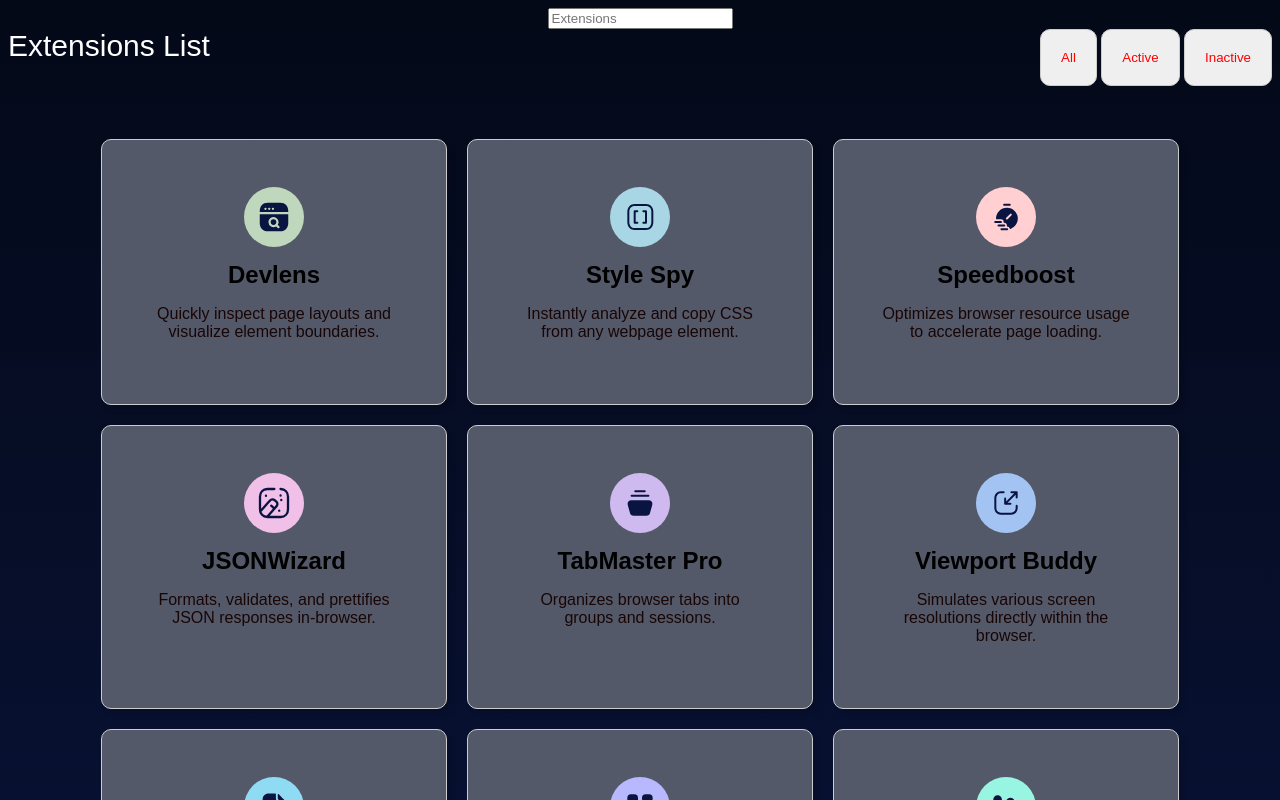
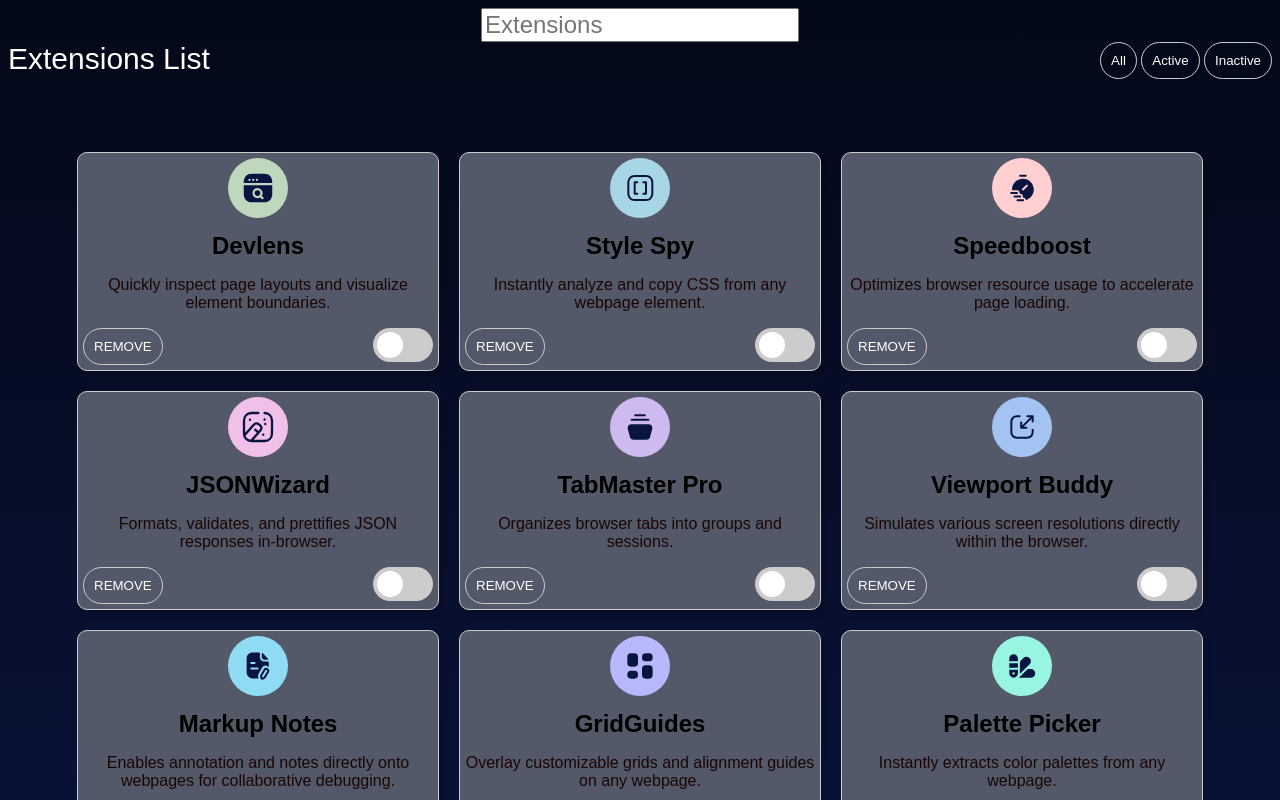
Before and after one commit to jp249/BrowserExtensionReact, a React (Vite) app: page / in a window 1280 px wide. Shown: the top 800 px of the page. Built offline with nearby package versions, Linux system fonts and the light colour scheme.

Commit message:
CSS edited more

```diff
--- a/src/Card.jsx
+++ b/src/Card.jsx
@@ -1,13 +1,21 @@
 function Card (props) {
-  return(
+  return(<>
     <div className="Card">
       <img className="cardimage"  alt="extension icon" src={props.image}></img>
       <h2 className="header">{props.header}</h2>
       <p className='body'>{props.paragraph}</p>
+      <label class="switch">
+      <input type="checkbox"/>
+      <span class="slider round"></span>
+      </label>
+      <div>
+      <button class="removeButton">REMOVE</button>
+      </div>
     </div>
+    </>
+
   )
 }
-
 export default Card
 
 //{description2.body3}
--- a/src/index.css
+++ b/src/index.css
@@ -2,10 +2,12 @@
   border: 1px solid hsl(0, 0%, 80%);
   border-radius: 10px;
   box-shadow: 5px 5px 5px hsla(0, 0%, 0%, 0.1);
-  padding: 47px;
+  padding: 5px;
   margin: 10px;
   text-align: center;
-  max-width: 250px;
+  max-width: 350px;
+  /*width: 290px;*/
+  flex-direction: row;
   display: inline-block;
   margin-top: 10px;
   background-color: hsl(226, 11%, 37%);
@@ -53,11 +55,18 @@ color: hsl(0, 60%, 6%);
 }
 
 .header2 .buttons{
-  color: red;
   border: 1px solid hsl(0, 0%, 80%);
-  border-radius: 10px;
-  padding: 20px;
   font-family: Arial, Helvetica, sans-serif;
+  margin-top: 0px;
+  padding: 10px;
+  border-radius: 1.5rem;
+  color: white;
+  background-color: transparent;
+  cursor: pointer;
+}
+
+.header2 .buttons:hover{
+  background-color: hsl(3, 86%, 64%);
 }
 
 .searchBar {
@@ -65,6 +74,11 @@ color: hsl(0, 60%, 6%);
   align-items: center;
   justify-content: center;
   font-family: Arial, Helvetica, sans-serif;
+  font-size: large;
+}
+
+input.searchBar{
+  background-color: transparent;
 }
 
 .wholedamnpage {
@@ -76,3 +90,94 @@ color: hsl(0, 60%, 6%);
   justify-content: center;
   flex-wrap: wrap;
 }
+
+input[type="text"]{
+  font-size: 1.5rem;
+
+}
+
+/* Toggle Switch CSS Start */
+
+.switch {
+  float: right;
+  position: relative;
+  /*display: inline-block;*/
+  width: 60px;
+  height: 34px;
+}
+
+/* Hide default HTML checkbox */
+.switch input {
+  opacity: 0;
+  width: 0;
+  height: 0;
+}
+
+/* The slider */
+.slider {
+  position: absolute;
+  cursor: pointer;
+  top: 0;
+  left: 0;
+  right: 0;
+  bottom: 0;
+  background-color: #ccc;
+  -webkit-transition: .4s;
+  transition: .4s;
+}
+
+.slider:before {
+  position: absolute;
+  content: "";
+  height: 26px;
+  width: 26px;
+  left: 4px;
+  bottom: 4px;
+  background-color: white;
+  -webkit-transition: .4s;
+  transition: .4s;
+}
+
+input:checked + .slider {
+  background-color: hsl(3, 86%, 64%); /*#2196F3 is default */
+}
+
+input:focus + .slider {
+  box-shadow: 0 0 1px #2196F3;
+}
+
+input:checked + .slider:before {
+  -webkit-transform: translateX(26px);
+  -ms-transform: translateX(26px);
+  transform: translateX(26px);
+}
+
+/* Rounded sliders */
+.slider.round {
+  border-radius: 34px;
+}
+
+.slider.round:before {
+  border-radius: 50%;
+}
+
+/* Toggle Switch CSS End */
+
+.removeButton{
+  float: left;
+  margin-top: 0px;
+  padding: 10px;
+  border-radius: 1.5rem;
+  border: 1px solid hsl(0, 0%, 80%);
+  color: white;
+  background-color: transparent;
+  cursor: pointer;
+}
+
+.removeButton:hover{
+  background-color: red;
+}
+
+.removeButton:active{
+  color: red;
+}
```
